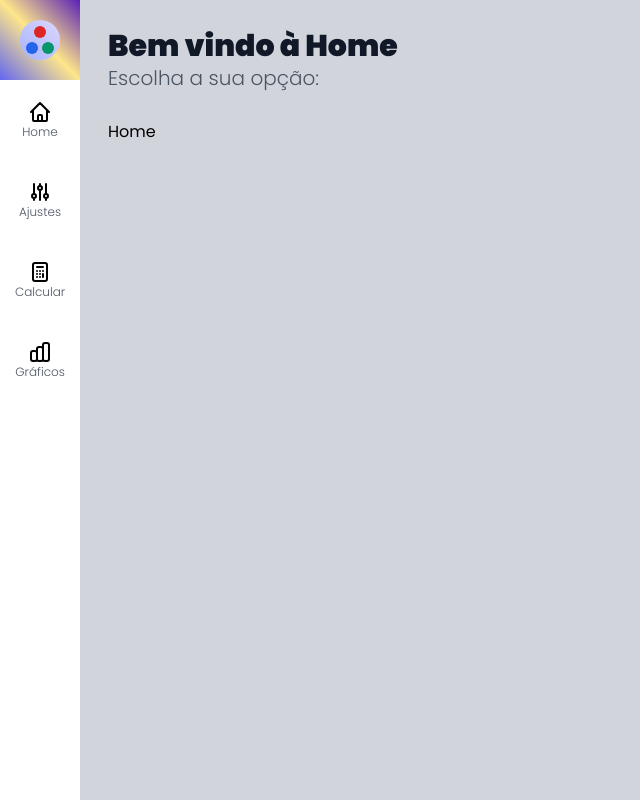
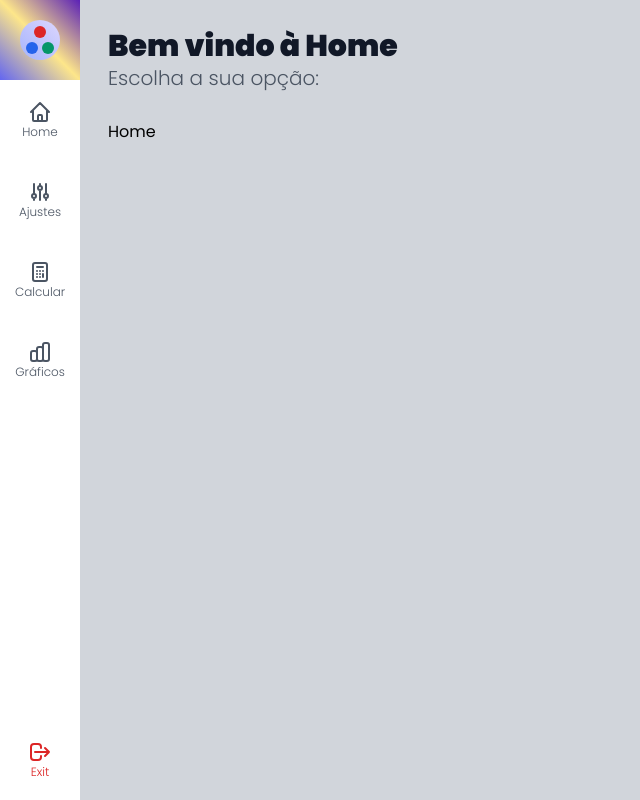
Before and after one commit to rodolphomacedo/template-admin-react, a Next.js app: page / in a window 1280 px wide. Shown: the whole page, without its empty margins (0-640 px from the left). Built offline with nearby package versions, Linux system fonts and the light colour scheme.

Commit message:
Create exit button component in SideBar components

```diff
--- a/src/components/Icons/index.tsx
+++ b/src/components/Icons/index.tsx
@@ -23,3 +23,9 @@
         <path strokeLinecap="round" strokeLinejoin="round" strokeWidth={2} d="M9 19v-6a2 2 0 00-2-2H5a2 2 0 00-2 2v6a2 2 0 002 2h2a2 2 0 002-2zm0 0V9a2 2 0 012-2h2a2 2 0 012 2v10m-6 0a2 2 0 002 2h2a2 2 0 002-2m0 0V5a2 2 0 012-2h2a2 2 0 012 2v14a2 2 0 01-2 2h-2a2 2 0 01-2-2z" />
     </svg>
 )
+
+export const iconExit = (
+    <svg xmlns="http://www.w3.org/2000/svg" className="h-6 w-6" fill="none" viewBox="0 0 24 24" stroke="currentColor">
+        <path strokeLinecap="round" strokeLinejoin="round" strokeWidth={2} d="M17 16l4-4m0 0l-4-4m4 4H7m6 4v1a3 3 0 01-3 3H6a3 3 0 01-3-3V7a3 3 0 013-3h4a3 3 0 013 3v1" />
+    </svg>
+)
--- a/src/components/templates/ItemSideBar.tsx
+++ b/src/components/templates/ItemSideBar.tsx
@@ -1,27 +1,43 @@
 import Link from 'next/link'
 
 interface ItemSideBarProps{
-    url: string
+    url?: string
     text: string
     icon: any
+    className?: string
+    onClick?: (event) => void
 }
 
 export default function ItemSideBar(props: ItemSideBarProps) {
-    return (
-        <li className={`hover:bg-gray-100`}>
-            <Link href={ props.url }  >
+
+    function renderLink() {
+        return(
             <a className={`
                 flex flex-col justify-center items-center
-                    h-20 w-20
+                h-20 w-20 text-gray-600 ${ props.className }
             `}>
                 { props.icon }
                 <span className={`
-                        text-xs font-light text-gray-600
+                    text-xs font-light
                 `}>
                     { props.text }
                 </span>
             </a>
+        )
+    }
+
+    return (
+        <li onClick={ props.onClick } className={`
+            hover:bg-gray-100 cursor-pointer
+        `}>
+            { props.url? (
+                <Link href={ props.url }  >
+                    { renderLink() }
                 </Link>
+            ) : (
+                renderLink()
+            )
+            }
         </li>
     )
 }
--- a/src/components/templates/SideBar.tsx
+++ b/src/components/templates/SideBar.tsx
@@ -1,4 +1,4 @@
-import { iconAdjustments, iconCalculate, iconGraph, iconHome } from "../Icons";
+import { iconAdjustments, iconCalculate, iconExit, iconGraph, iconHome } from "../Icons";
 import ItemSideBar from "./ItemSideBar";
 import Logo from "./Logo";
 
@@ -10,7 +10,7 @@
 
 export default function SideBar(props: SideBarProps) {
     return (
-        <aside>
+        <aside className={`flex flex-col`}>
             <div className={`
                 flex flex-col justify-center items-center
                 bg-gradient-to-tr from-indigo-500 via-yellow-200 to-purple-800
@@ -18,12 +18,25 @@
             `}>
                 <Logo />
             </div>
+            <ul className={`flex-grow`}>
+                <ItemSideBar url='/' text="Home" icon={ iconHome } />
+                <ItemSideBar url='/adjustments' text="Ajustes" icon={ iconAdjustments } />
+                <ItemSideBar url='/calculate' text="Calcular" icon={ iconCalculate } />
+                <ItemSideBar url='/graph' text="Gráficos" icon={ iconGraph } />
+            </ul>
+
             <ul>
-                <ItemSideBar url='/' text="Home" icon={ iconHome } />
-                <ItemSideBar url='/Adjustments' text="Ajustes" icon={ iconAdjustments } />
-                <ItemSideBar url='/Calculate' text="Calcular" icon={ iconCalculate } />
-                <ItemSideBar url='/Graph' text="Gráficos" icon={ iconGraph } />
+                <ItemSideBar
+                    onClick={() => console.log("Logout")}
+                    text="Exit" icon={ iconExit }
+                    className={`
+                        text-red-600
+                        hover:bg-red-400 hover:text-white
+
+                    `}
+                />
             </ul>
+
         </aside>
     )
 }
```
Also changed, not shown: src/pages/adjustments.tsx (renamed from src/pages/Adjustments.tsx), src/pages/calculate.tsx (renamed from src/pages/Calculate.tsx), src/pages/graph.tsx (renamed from src/pages/Graph.tsx). Lines whose indentation alone changed are shown as unchanged.
